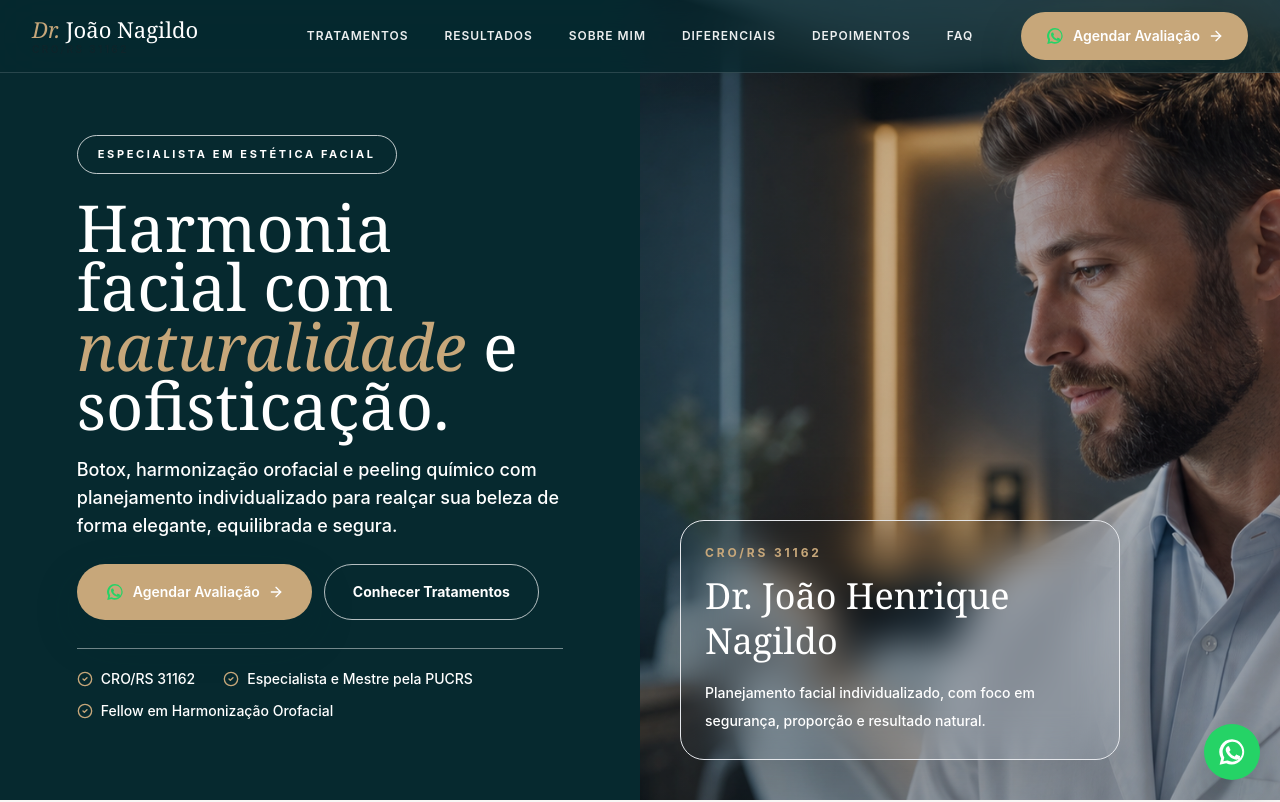
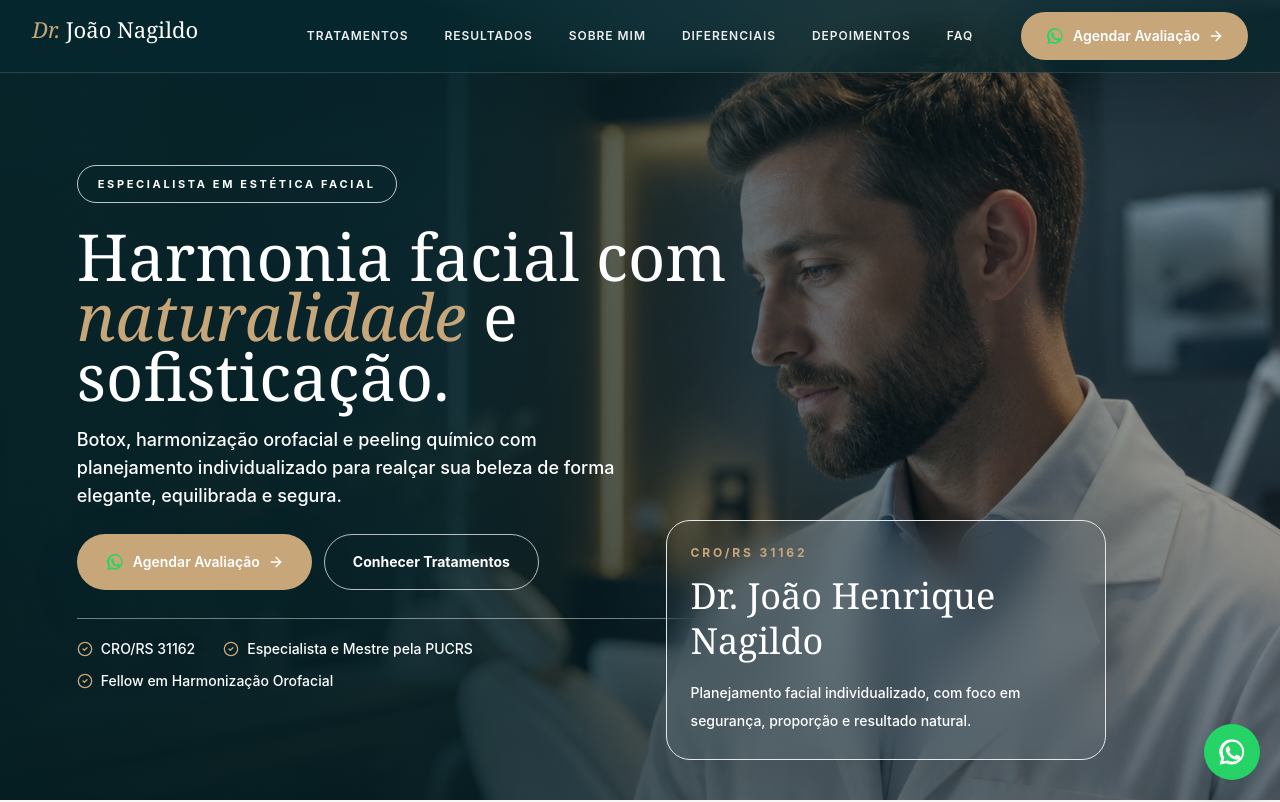
Before and after one commit to miguelchssilva/lp-dentista-botox, a Next.js app: page / in a window 1280 px wide. Shown: the top 802 px of the page. Built offline with nearby package versions, Linux system fonts and the light colour scheme.

Commit message:
Make hero image full background

```diff
--- a/src/components/sections/Hero.tsx
+++ b/src/components/sections/Hero.tsx
@@ -6,8 +6,19 @@ import { proofPoints, site } from "@/lib/site";
 export function Hero() {
   return (
     <section className="relative isolate min-h-screen overflow-hidden bg-deep text-white">
-      <div className="grid min-h-screen lg:grid-cols-2">
-        <div className="relative z-10 flex min-h-screen items-center bg-deep px-5 pb-12 pt-24 sm:px-8 lg:px-[clamp(3rem,6vw,7rem)] lg:pb-10 lg:pt-24">
+      <Image
+        src={site.heroImage}
+        alt="Imagem ilustrativa de profissional em clínica estética premium"
+        fill
+        priority
+        sizes="100vw"
+        className="absolute inset-0 -z-20 object-cover object-[72%_center]"
+      />
+      <div className="absolute inset-0 -z-10 bg-[linear-gradient(90deg,rgba(6,41,47,0.94)_0%,rgba(6,41,47,0.82)_34%,rgba(6,41,47,0.42)_58%,rgba(6,41,47,0.18)_100%)]" />
+      <div className="absolute inset-0 -z-10 bg-[linear-gradient(rgba(0,0,0,0.12),rgba(0,0,0,0.28))]" />
+
+      <div className="relative min-h-screen">
+        <div className="flex min-h-screen items-center px-5 pb-12 pt-24 sm:px-8 lg:px-[clamp(3rem,6vw,7rem)] lg:pb-10 lg:pt-24">
           <div className="w-full max-w-[680px]">
             <p className="inline-flex rounded-full border border-white/75 bg-white/8 px-5 py-2.5 text-[11px] font-bold uppercase tracking-[0.24em] text-white">
               Especialista em estética facial
@@ -46,18 +57,7 @@ export function Hero() {
           </div>
         </div>
 
-        <div className="relative min-h-[560px] overflow-hidden lg:min-h-screen">
-          <Image
-            src={site.heroImage}
-            alt="Imagem ilustrativa de profissional em clínica estética premium"
-            fill
-            priority
-            sizes="(min-width: 1024px) 50vw, 100vw"
-            className="object-cover object-[60%_center]"
-          />
-          <div className="absolute inset-0 bg-[linear-gradient(rgba(0,0,0,0.15),rgba(0,0,0,0.25))]" />
-          <div className="absolute inset-y-0 left-0 w-1/3 bg-gradient-to-r from-deep/42 to-transparent" />
-          <div className="absolute bottom-8 left-6 right-6 max-w-[440px] rounded-[24px] border border-white/32 bg-white/18 p-6 text-white shadow-[0_24px_90px_rgba(0,0,0,0.20)] backdrop-blur-[20px] lg:bottom-10 lg:left-10 lg:right-auto">
+        <div className="absolute bottom-8 left-6 right-6 max-w-[440px] rounded-[24px] border border-white/32 bg-white/18 p-6 text-white shadow-[0_24px_90px_rgba(0,0,0,0.20)] backdrop-blur-[20px] lg:bottom-10 lg:left-[52%] lg:right-auto">
           <p className="text-xs font-bold uppercase tracking-[0.24em] text-champagne">
             {site.cro}
           </p>
@@ -70,7 +70,6 @@ export function Hero() {
           </p>
         </div>
       </div>
-      </div>
     </section>
   );
 }
```
Lines whose indentation alone changed are shown as unchanged.
